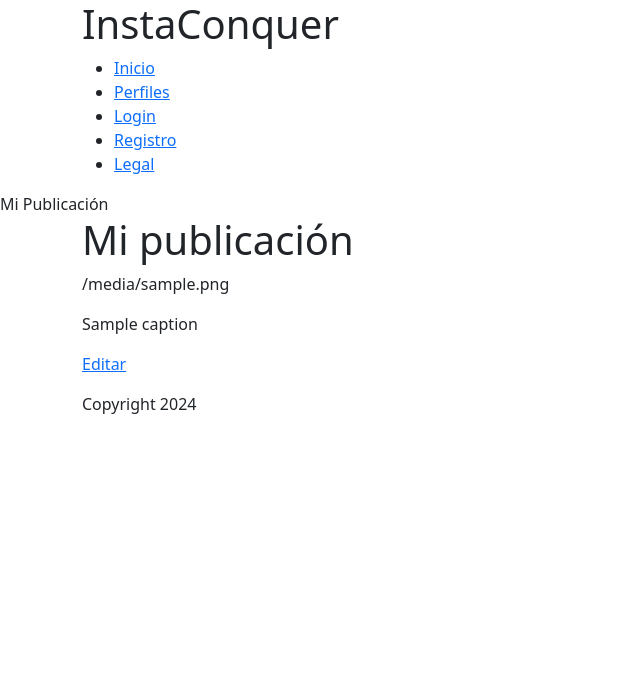
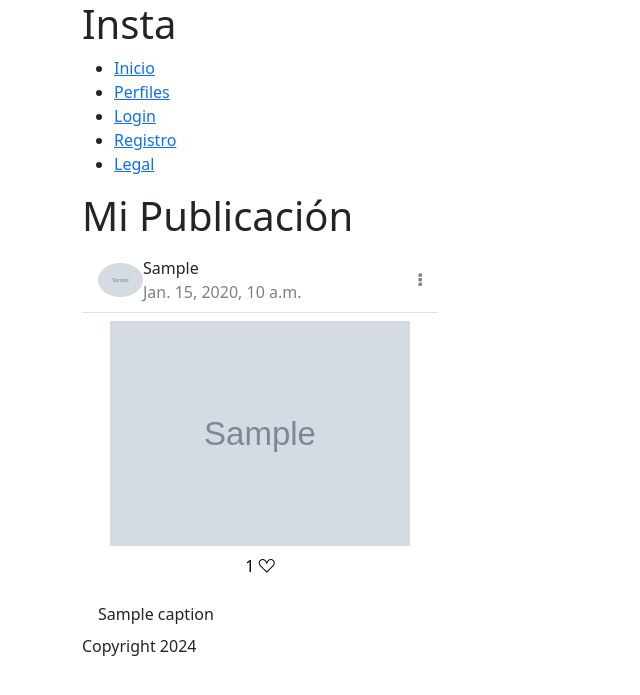
Before and after one commit to irenemendoza/instagram, a Django app: template instagram/templates/posts/post_detail.html in a window 1280 px wide. Shown: the top 695 px of the page, without its empty margins (0-640 px from the left). Run offline with Django 3.2, Linux system fonts and the light colour scheme; the template is opened without the code that fills it: most values are stand-ins (such as "Sample title", 1, 10 or a date in 2020); grey boxes marked "Sample" are stand-in pictures.

Commit message:
feat: add interactive like button for posts using AJAX

```diff
--- a/instagram/templates/_includes/_header.html
+++ b/instagram/templates/_includes/_header.html
@@ -1,6 +1,6 @@
 <header>
     <div class="container">
-        <h1>InstaConquer</h1>
+        <h1>Insta</h1>
         <nav>
             <ul>
                 <li><a href="{% url 'home' %}">Inicio</a></li>
--- a/instagram/templates/general/layout.html
+++ b/instagram/templates/general/layout.html
@@ -6,6 +6,15 @@
     <title>{% block head_title %}Layout{% endblock %}</title>
     <link href="https://cdn.jsdelivr.net/npm/bootstrap@5.3.8/dist/css/bootstrap.min.css" rel="stylesheet" integrity="sha384-sRIl4kxILFvY47J16cr9ZwB07vP4J8+LH7qKQnuqkuIAvNWLzeN8tE5YBujZqJLB" crossorigin="anonymous">
     <link rel="stylesheet" href="https://cdnjs.cloudflare.com/ajax/libs/font-awesome/4.7.0/css/font-awesome.min.css">
+    <link rel="stylesheet" href="https://cdn.jsdelivr.net/npm/bootstrap-icons@1.11.3/font/bootstrap-icons.min.css">
+    <style>
+        .like-button{
+            text-decoration: none;
+            color: black;
+        }
+
+    </style>
+
     {% csrf_token %}
 </head>
 <body>
@@ -24,6 +33,28 @@
     {% include "_includes/_footer.html" %}
 
     <script src="https://cdn.jsdelivr.net/npm/bootstrap@5.3.8/dist/js/bootstrap.bundle.min.js" integrity="sha384-FKyoEForCGlyvwx9Hj09JcYn3nv7wiPVlz7YYwJrWVcXK/BmnVDxM+D2scQbITxI" crossorigin="anonymous"></script>
+    <script>
+        const likeButtons = document.querySelectorAll(".like-button");
+        likeButtons.forEach(likeButton => {
+            let nLikesSpan = likeButton.querySelector('span');
+            let nLikes = parseInt(nLikesSpan.innerHTML);
+            likeButton.addEventListener("click", (event) => {
+                event.preventDefault();
+                fetch(likeButton.href)
+                .then(response => response.json())
+                .then(data => {
+                    if (data.liked) {
+                        nLikes += 1;
+                        likeButton.innerHTML = `<span>${nLikes}</span><i class="bi bi-suit-heart-fill"></i>`;
+                    } else {
+                        nLikes -= 1;
+                        likeButton.innerHTML = `<span>${nLikes}</span><i class="bi bi-suit-heart"></i>`;
+                    }
+                })
+            })
+        })
+
+    </script>
 </body>
 
 
--- a/instagram/templates/posts/post_detail.html
+++ b/instagram/templates/posts/post_detail.html
@@ -1,15 +1,49 @@
 {% extends 'general/layout.html' %}
 
-{% block page_title %}Mi Publicación{% endblock %}
+{% block page_title %}
+    <div class="container">
+        <h1>Mi Publicación</h1>
+    </div>
+{% endblock %}
 
 {% block page_content %}
-
     <div class="container">
-        <h1>Mi publicación</h1>
-        <p>{{ post.image }}</p>
-        <p>{{ post.caption }}</p>
-        <p><a href="#">Editar</a></p>
-
+        <div class="row">
+            <article class="col-md-4">
+                <div class="d-flex flex-row justify-content-between align-items-center p-2 border-bottom">
+                    <div class="d-flex flex-row align-items-center feed-text px-2"><img class="rounded-circle" src="{{ post.user.profile.profile_picture.url }}" width="45">
+                        <div class="d-flex flex-column flex-wrap ml-2">
+                            <span class="font-weight-bold">
+                                {{ post.user.first_name }}
+                            </span>
+                            <span class="text-black-50 time">
+                                {{ post.created_at }}
+                            </span>
+                        </div>
+                    </div>
+                    <div class="feed-icon px-2">
+                        <i class="fa fa-ellipsis-v text-black-50"></i>
+                    </div>
+                </div>
+                <div class="feed-image p-2 px-3 text-center">
+                    <a href="{% url 'post_detail' post.pk %}">
+                        <img class="img-fluid img-responsive" src="{{ post.image.url }}" width="300">
+                    </a>
+                </div>
+                <div class="text-center">
+                    <p><a class="like-button" href="{% url 'post_like_ajax' post.pk %}">
+                        <span id="nLikes">{{ post.likes.all.count }}</span>
+                        {% if request.user in post.likes.all %}
+                            <i class="bi bi-suit-heart-fill"></i>
+                        {% else %}
+                            <i class="bi bi-suit-heart"></i>
+                        {% endif %}
+                    </a></p>
+                </div>
+                <div class="p-2 px-3">
+                    <span>{{ post.caption }}</span>
+                </div>
+            </article>
+        </div>
     </div>
-
 {% endblock %}
--- a/instagram/urls.py
+++ b/instagram/urls.py
@@ -15,7 +15,7 @@ from instagram.views import (
     RegisterView,
     logout_view,
 )
-from posts.views import PostCreateView, PostDetailView
+from posts.views import PostCreateView, PostDetailView, post_like, post_like_ajax
 
 urlpatterns = (
     [
@@ -32,6 +32,8 @@ urlpatterns = (
             "profile/update/<pk>/", ProfileUpdateView.as_view(), name="profile_update"
         ),
         path("post/create/", PostCreateView.as_view(), name="post_create"),
+        path("post/like/<pk>/", post_like, name="post_like"),
+        path("post/like-ajax/<pk>/", post_like_ajax, name="post_like_ajax"),
         path("post/<pk>/", PostDetailView.as_view(), name="post_detail"),
     ]
     + debug_toolbar_urls()
--- a/posts/forms.py
+++ b/posts/forms.py
@@ -8,3 +8,7 @@ class PostCreateForm(forms.ModelForm):
     class Meta:
         model = Post
         fields = ["image", "caption"]
+
+
+class LikeForm(forms.Form):
+    post_pk = forms.IntegerField(widget=forms.HiddenInput())
```
Also changed, not shown: instagram/templates/_includes/posts/_posts.html (+14 -8 lines), posts/views.py (+85 -4 lines).
